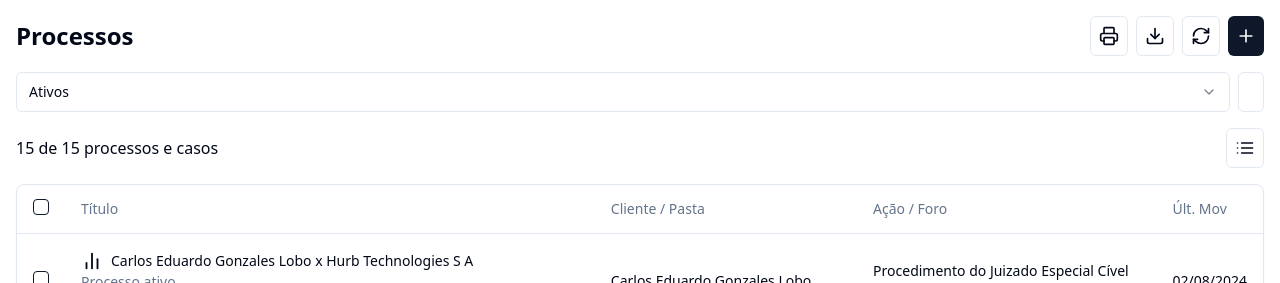
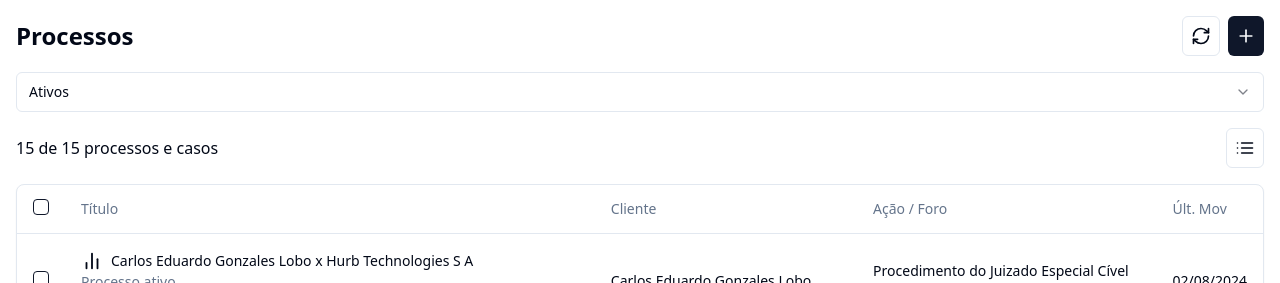
Before and after one commit to perebaj/law-reggae, a Next.js app: page / in a window 1280 px wide. Shown: the top 283 px of the page. Built offline with nearby package versions, Linux system fonts and the light colour scheme.

Commit message:
:bug: cleaning

```diff
--- a/app/page.tsx
+++ b/app/page.tsx
@@ -30,12 +30,6 @@ export default function Component() {
         <h1 className="text-2xl font-bold">Processos</h1>
         <div className="flex items-center space-x-2">
           <Button variant="outline" className="p-2">
-            <PrinterIcon className="h-5 w-5" />
-          </Button>
-          <Button variant="outline" className="p-2">
-            <DownloadIcon className="h-5 w-5" />
-          </Button>
-          <Button variant="outline" className="p-2">
             <RefreshCwIcon className="h-5 w-5" />
           </Button>
           <Button variant="default" className="p-2">
@@ -53,11 +47,6 @@ export default function Component() {
             <SelectItem value="inativos">Inativos</SelectItem>
           </SelectContent>
         </Select>
-        <Input
-          type="search"
-          placeholder="Digite algo para pesquisar"
-          className="flex-1"
-        />
       </div>
       <div className="mb-4 flex items-center justify-between">
         <span>15 de 15 processos e casos</span>
@@ -73,7 +62,7 @@ export default function Component() {
                 <Checkbox />
               </TableHead>
               <TableHead>Título</TableHead>
-              <TableHead>Cliente / Pasta</TableHead>
+              <TableHead>Cliente</TableHead>
               <TableHead>Ação / Foro</TableHead>
               <TableHead>Últ. Mov</TableHead>
             </TableRow>
```
